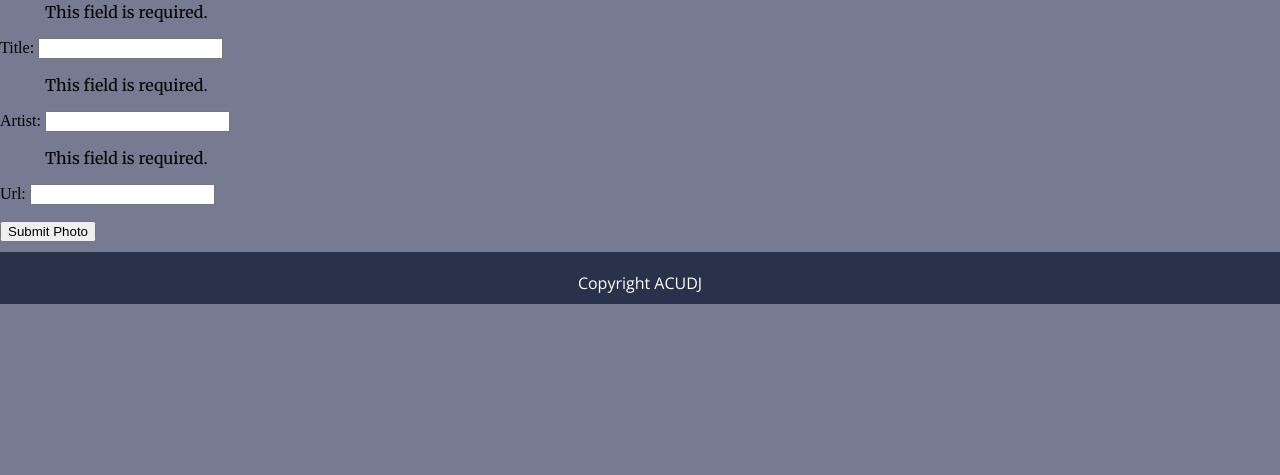
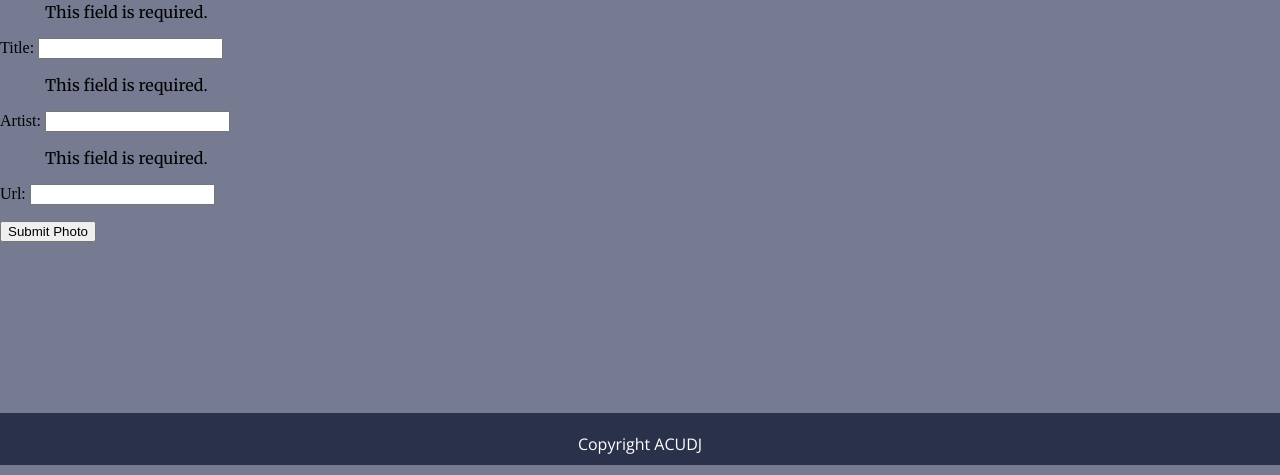
Before and after one commit to cudjoeab/Photogur, a Django app: page /pictures/new in a window 1280 px wide. Shown: the part 325-800 px from the top of the page. Run offline with Django 3.2, Linux system fonts and the light colour scheme; a user stored in the database is signed in.

Commit message:
fixed the footer

```diff
--- a/photogur/static/css/photogur.css
+++ b/photogur/static/css/photogur.css
@@ -44,6 +44,10 @@
     padding: 20px 10px 10px 10px;
     margin-bottom: 10px;
     color: white;
+    position: absolute;
+    bottom: 0;
+    left: 0;
+    right: 0;
 }
 
 .pictures {
```
